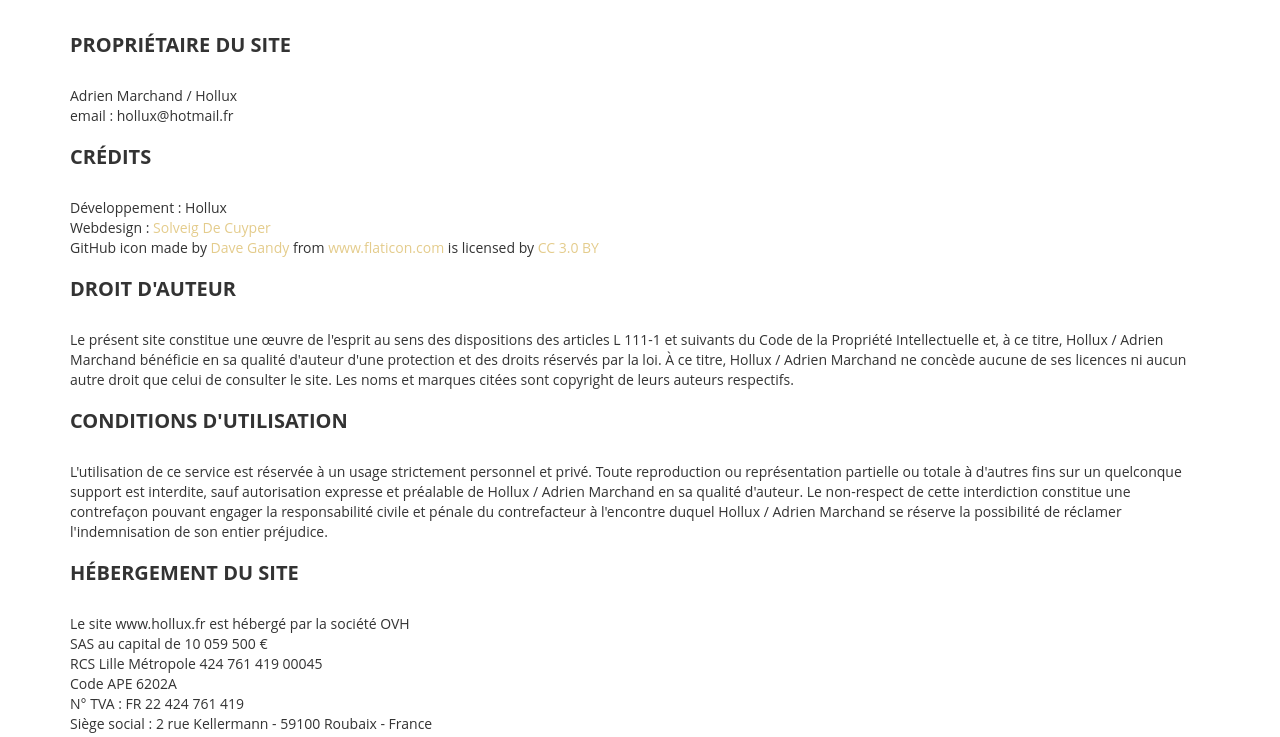
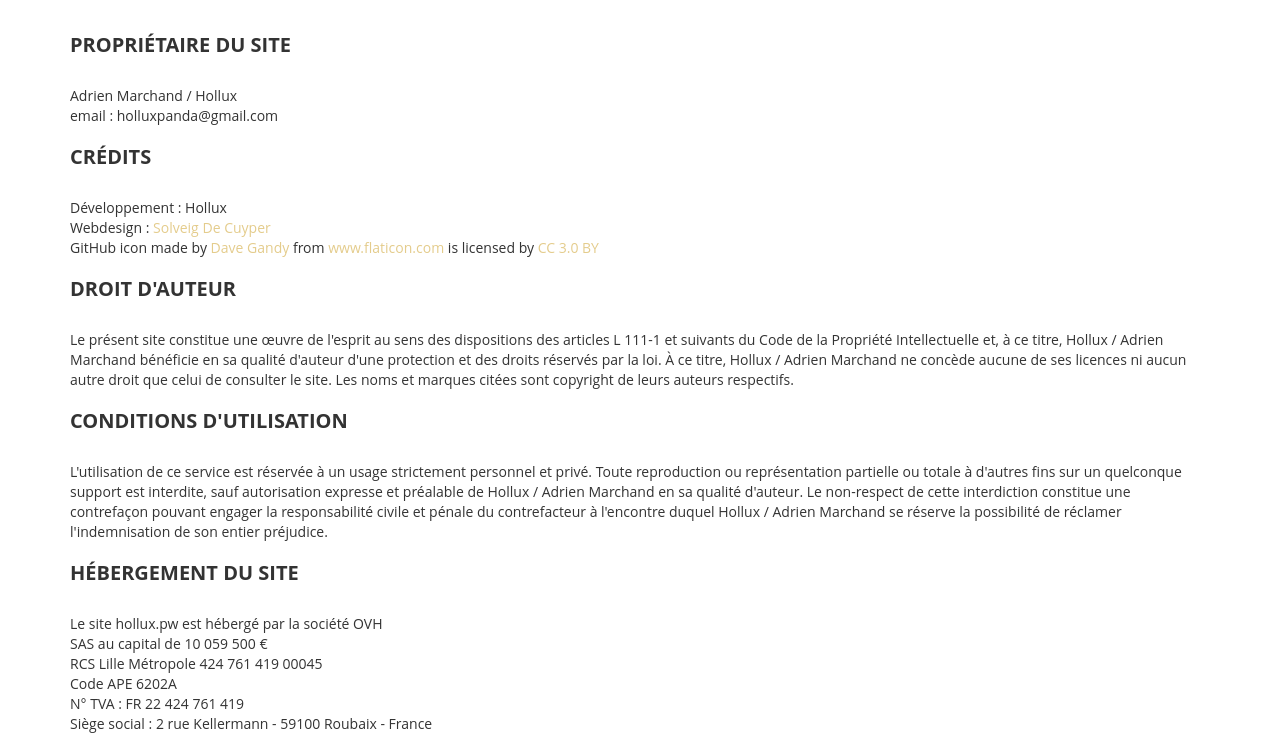
Before and after one commit to Hollux/HolluxLand4, a Symfony app: template templates/hollux/mentionslegales.html.twig in a window 1280 px wide. Shown: the part 276-1013 px from the top of the page. Run offline with Twig, Linux system fonts and the light colour scheme; the template is opened without the code that fills it, so the values that code supplies are empty; some libraries are stand-ins or nearby versions.

Commit message:
corrections mentions légales + css page contact + page contact

```diff
--- a/public/css/hollux.css
+++ b/public/css/hollux.css
@@ -403,8 +403,12 @@
 .home .imgSites .post:hover .post-title {
   transform: translatex(-100%); }
 
-.container.infoPerso, .container.meContacter, .container.testImg, .container.testCache, .container.wuw {
+.container.infoPerso, .container.testImg, .container.testCache, .container.wuw {
   min-height: calc(100vh - 50px);
+}
+
+.container.meContacter {
+  min-height: calc(100vh - 300px);
 }
 
 .citation {
--- a/templates/hollux/mentionslegales.html.twig
+++ b/templates/hollux/mentionslegales.html.twig
@@ -9,7 +9,7 @@
     <div class="container">
         <div class="mentions">
             <h2>Propriétaire du site</h2>
-            <p>Adrien Marchand / Hollux<br/>email : hollux@hotmail.fr</p>
+            <p>Adrien Marchand / Hollux<br/>email : holluxpanda@gmail.com</p>
 
             <h2>Crédits</h2>
             <p>
@@ -25,7 +25,7 @@
             <p>L'utilisation de ce service est réservée à un usage strictement personnel et privé. Toute reproduction ou représentation partielle ou totale à d'autres fins sur un quelconque support est interdite, sauf autorisation expresse et préalable de Hollux / Adrien Marchand en sa qualité d'auteur. Le non-respect de cette interdiction constitue une contrefaçon pouvant engager la responsabilité civile et pénale du contrefacteur à l'encontre duquel Hollux / Adrien Marchand se réserve la possibilité de réclamer l'indemnisation de son entier préjudice.</p>
 
             <h2>Hébergement du site</h2>
-            <p>Le site www.hollux.fr est hébergé par la société OVH<br>
+            <p>Le site hollux.pw est hébergé par la société OVH<br>
             SAS au capital de 10 059 500 €<br>
             RCS Lille Métropole 424 761 419 00045<br>
             Code APE 6202A<br>
--- a/templates/hollux/savmecontacter.html.twig
+++ b/templates/hollux/savmecontacter.html.twig
@@ -4,11 +4,13 @@
     <div class="blocHaut">
         <div class="container">
             <h1>Me contacter</h1>
-            <p>Pour me contacter, n'hésitez pas à m'envoyer un email à l'adresse <a href="mailto:holluxpanda@gmail.com"><b>holluxpanda@gamil.com</b></a>
-                Je vous répondrai au plus vite.<br>Vous pouvez également me laisser un message directement sur ce site !</p>
         </div>
     </div>
     <div class="container meContacter">
+    <div class="mentions">
+        <p>Pour me contacter, n'hésitez pas à m'envoyer un email à l'adresse <a href="mailto:holluxpanda@gmail.com"><b>holluxpanda@gmail.com</b></a>.<br>
+            Je vous répondrai au plus vite !</p>
+    </div>
         <a href="#" title="Haut de page" class="scrollup"><i class="fa fa-arrow-up"></i></a>
 
         <!--   ERREUR-->
```
